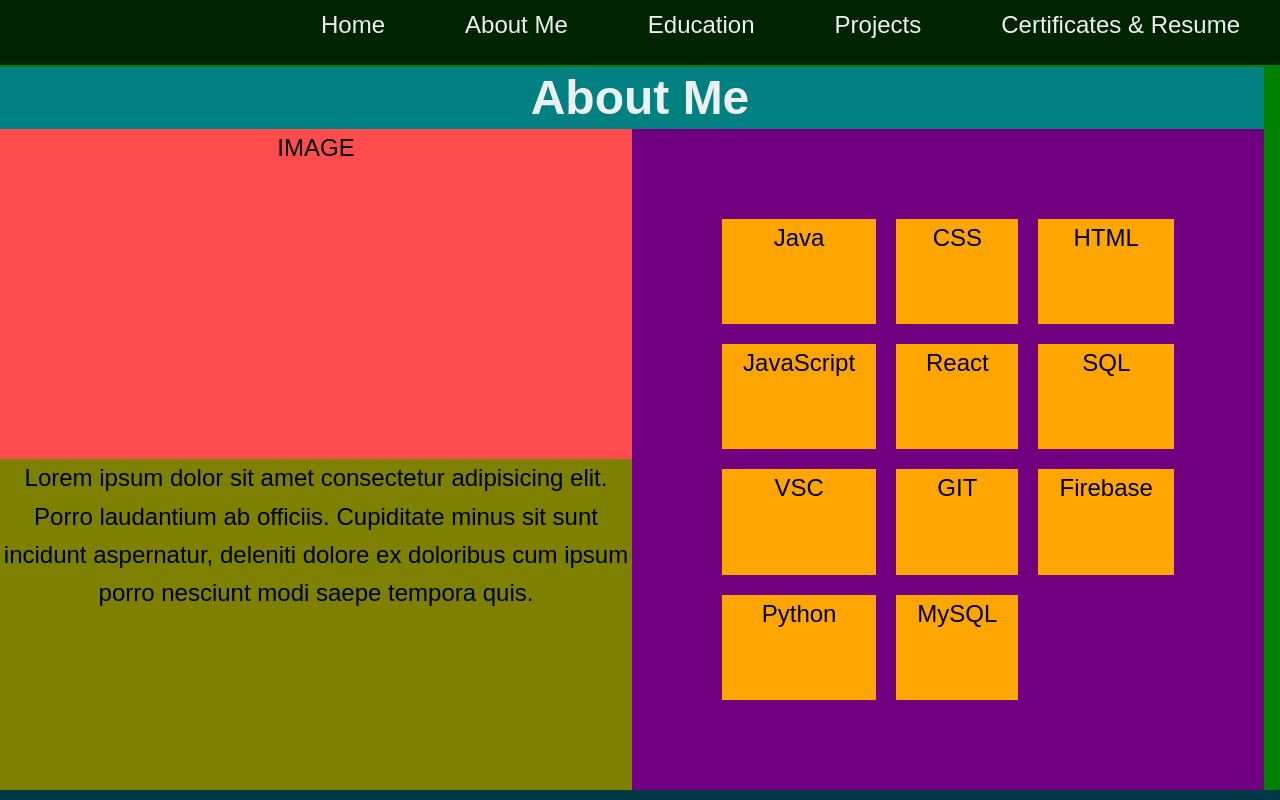
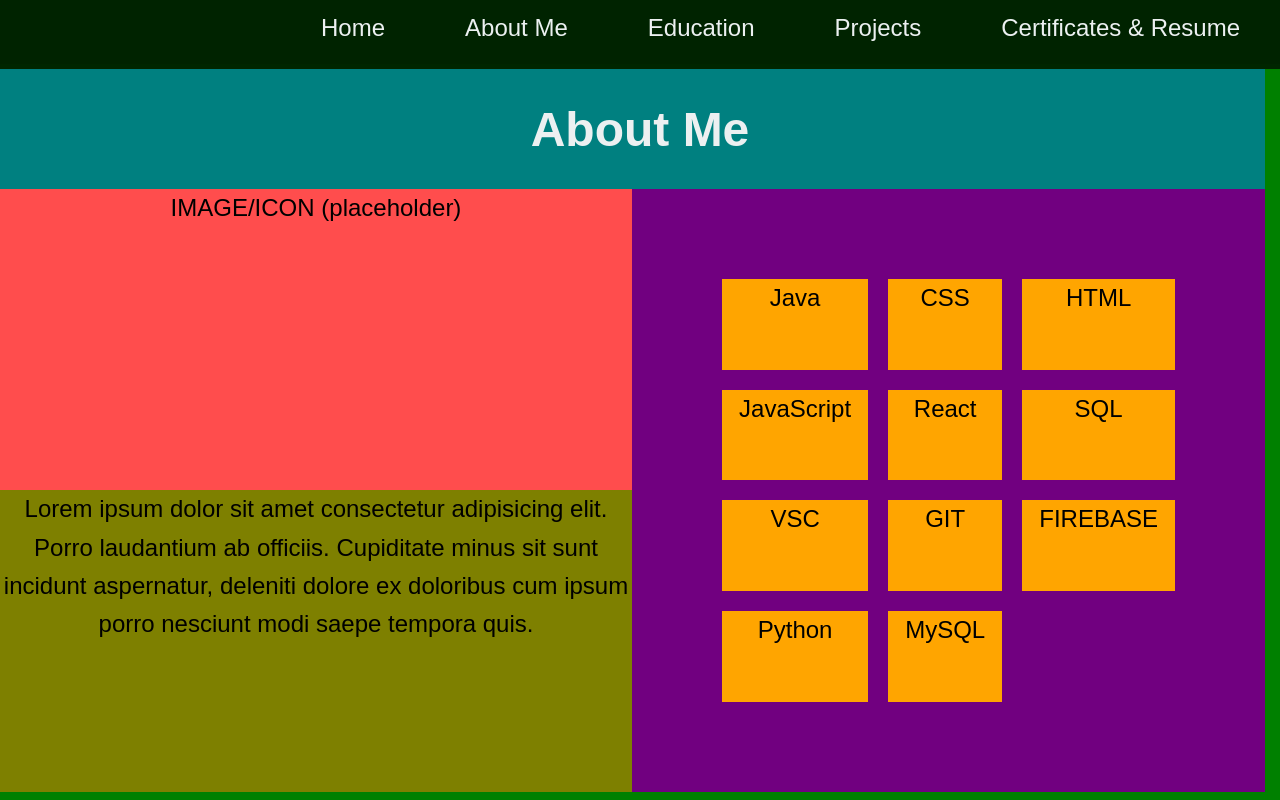
Before and after one commit to LoganStoltz/My-Portfolio, a React (Vite) app in the folder vite-project/: page / in a window 1280 px wide. Shown: the part 880-1680 px from the top of the page. Built offline with nearby package versions, Linux system fonts and the light colour scheme.

Commit message:
cleaning up

```diff
--- a/vite-project/src/components/About.jsx
+++ b/vite-project/src/components/About.jsx
@@ -7,25 +7,90 @@ const About = () => {
     return (
         <section id="about">
             <h2 className="section-header">About Me</h2>
-            <div class="about-container">
+            <div class="about-me-page-container">
 
-                <div class="info">
-                    <div className="icon">IMAGE</div>
-                    <div className="about-me-text">Lorem ipsum dolor sit amet consectetur adipisicing elit. Porro laudantium ab officiis. Cupiditate minus sit sunt incidunt aspernatur, deleniti dolore ex doloribus cum ipsum porro nesciunt modi saepe tempora quis.</div>
+
+                <div class="about-me-section">
+                    <div className="about-me-icon">
+                        IMAGE/ICON (placeholder)
+                    </div>
+                    <div className="about-me-text-box">
+                        <div className="about-me-text">
+                            Lorem ipsum dolor sit amet consectetur adipisicing elit. Porro laudantium ab officiis. Cupiditate minus sit sunt incidunt aspernatur, deleniti dolore ex doloribus cum ipsum porro nesciunt modi saepe tempora quis.
+                        </div>
+                    </div>
                 </div>
 
-                <div className="lang-tools-section">
-                    <div className="lang-tool">Java</div>
-                    <div className="lang-tool">CSS</div>
-                    <div className="lang-tool">HTML</div>
-                    <div className="lang-tool">JavaScript</div>
-                    <div className="lang-tool">React</div>
-                    <div className="lang-tool">SQL</div>
-                    <div className="lang-tool">VSC</div>
-                    <div className="lang-tool">GIT</div>
-                    <div className="lang-tool">Firebase</div>
-                    <div className="lang-tool">Python</div>
-                    <div className="lang-tool">MySQL</div>
+
+
+                <div className="languages-and-tools-section">
+                    <div className="languages-and-tools-boxes">
+                        <div className="languages-and-tools-text">
+                            Java
+                        </div>
+                    </div>
+
+                    <div className="languages-and-tools-boxes">
+                        <div className="languages-and-tools-text">
+                            CSS
+                        </div>
+                    </div>
+
+                    <div className="languages-and-tools-boxes">
+                        <div className="languages-and-tools-text">
+                            HTML
+                        </div>
+                    </div>
+
+                    <div className="languages-and-tools-boxes">
+                        <div className="languages-and-tools-text">
+                            JavaScript
+                        </div>
+                    </div>
+
+                    <div className="languages-and-tools-boxes">
+                        <div className="languages-and-tools-text">
+                            React
+                        </div>
+                    </div>
+
+                    <div className="languages-and-tools-boxes">
+                        <div className="languages-and-tools-text">
+                            SQL
+                        </div>
+                    </div>
+
+                    <div className="languages-and-tools-boxes">
+                        <div className="languages-and-tools-text">
+                            VSC
+                        </div>
+                    </div>
+
+                    <div className="languages-and-tools-boxes">
+                        <div className="languages-and-tools-text">
+                            GIT
+                        </div>
+                    </div>
+
+                    <div className="languages-and-tools-boxes">
+                        <div className="languages-and-tools-text">
+                            FIREBASE
+                        </div>
+                    </div>
+
+                    <div className="languages-and-tools-boxes">
+                        <div className="languages-and-tools-text">
+                            Python
+                        </div>
+                    </div>
+
+                    <div className="languages-and-tools-boxes">
+                        <div className="languages-and-tools-text">
+                            MySQL
+                        </div>
+                    </div>
+
+
                 </div>
             </div>
 
--- a/vite-project/src/styles/About.css
+++ b/vite-project/src/styles/About.css
@@ -7,44 +7,50 @@
 
 /*h2 {}*/
 
-.about-container {
+.about-me-page-container {
     background-color: teal;
     display: flex;
     flex-direction: row;
     height: 100vh;
-    width: calc(100vw - 16px);
-    padding-top: 62px;
+    width: calc(100vw - 15px);
+    padding-top: 120px;
 }
 
-.info {
+.about-me-section {
     background-color: rgb(2, 0, 128);
-    height: calc(100vh - 139px);
+    height: calc(100vh - 197px);
     width: 50vw;
 }
 
-.about-me-text {
+.about-me-text-box {
     background-color: rgb(126, 128, 0);
-    height: calc(50vh - 69.5px);
+    height: calc(50vh - 98.5px);
     width: calc(50vw - 8px);
+
 }
 
-.icon {
+.about-me-text {}
+
+.about-me-icon {
     background-color: rgb(255, 77, 77);
-    height: calc(50vh - 69.5px);
+    height: calc(50vh - 98.5px);
     width: calc(50vw - 8px);
 }
 
 
-.lang-tools-section {
+
+.languages-and-tools-section {
     background-color: rgb(113, 0, 128);
-    height: calc(100vh - 139px);
-    width: calc(50vw);
+    height: calc(100vh - 197px);
+    width: 50vw;
     display: grid;
     grid-template-columns: auto auto auto;
     padding: 80px;
 }
 
-.lang-tool {
+.languages-and-tools-boxes {
     margin: 10px;
     background-color: orange;
 }
+
+.languages-and-tools-text {}
--- a/vite-project/src/styles/App.css
+++ b/vite-project/src/styles/App.css
@@ -21,8 +21,9 @@
   --scrollbar-thumb: #E74C3C;
   --accent-red-color: #e76d3c;
 
-  --header-height: 70px;
+  --header-height: 72px;
   --footer-height: 130px;
+  --section-header-height: 100px;
   --container-text-color: #2C3E50;
   --text-color-light: #ffffff;
   --container-bg-color: #ffffff;
@@ -47,7 +48,7 @@ main {
 
 .section-header {
   position: relative;
-  top: var(--header-height);
+  top: var(--section-header-height);
   color: var(--header-text-color);
   text-align: center;
   font-size: 48px;
--- a/vite-project/src/styles/Classes.css
+++ b/vite-project/src/styles/Classes.css
@@ -1,19 +1,19 @@
 /* Author: Logan Stoltz */
 
 #classes {
-    background-color: var(--bg1);
-    scroll-padding-top: 1000px;
-    height: 100vh;
-
+    background-color: green;/*var(--bg1);*/
+    height: calc(100vh - var(--header-height));
 }
 
 /* classes Container */
 .classes-container {
     display: flex;
     justify-content: space-between;
-    height: calc(100vh - 137px);
+    margin-top: 60px;
+    height: calc(100vh - 197px);
     width: calc(100vw - 15px);
     overflow-x: hidden;
+    background-color: #bb3e30;
 }
 
 /* Container for Class Pages */
```
